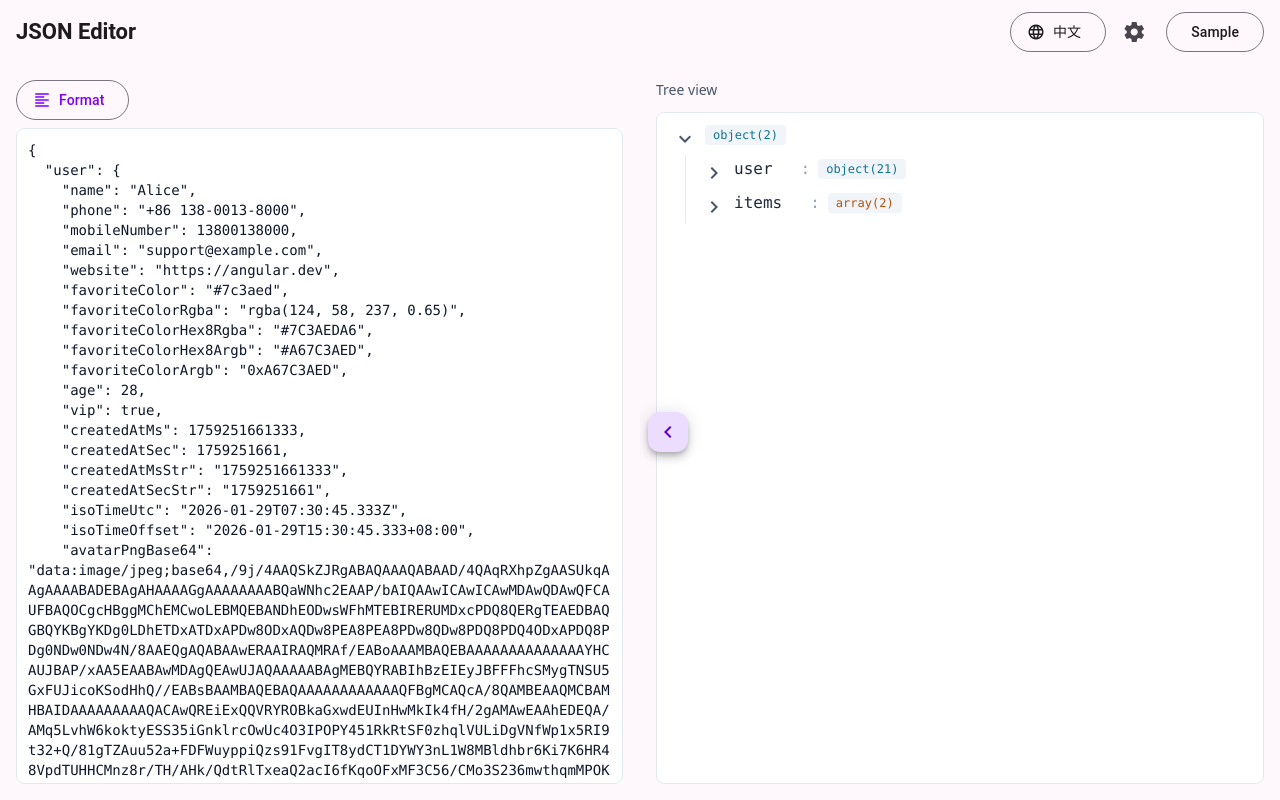
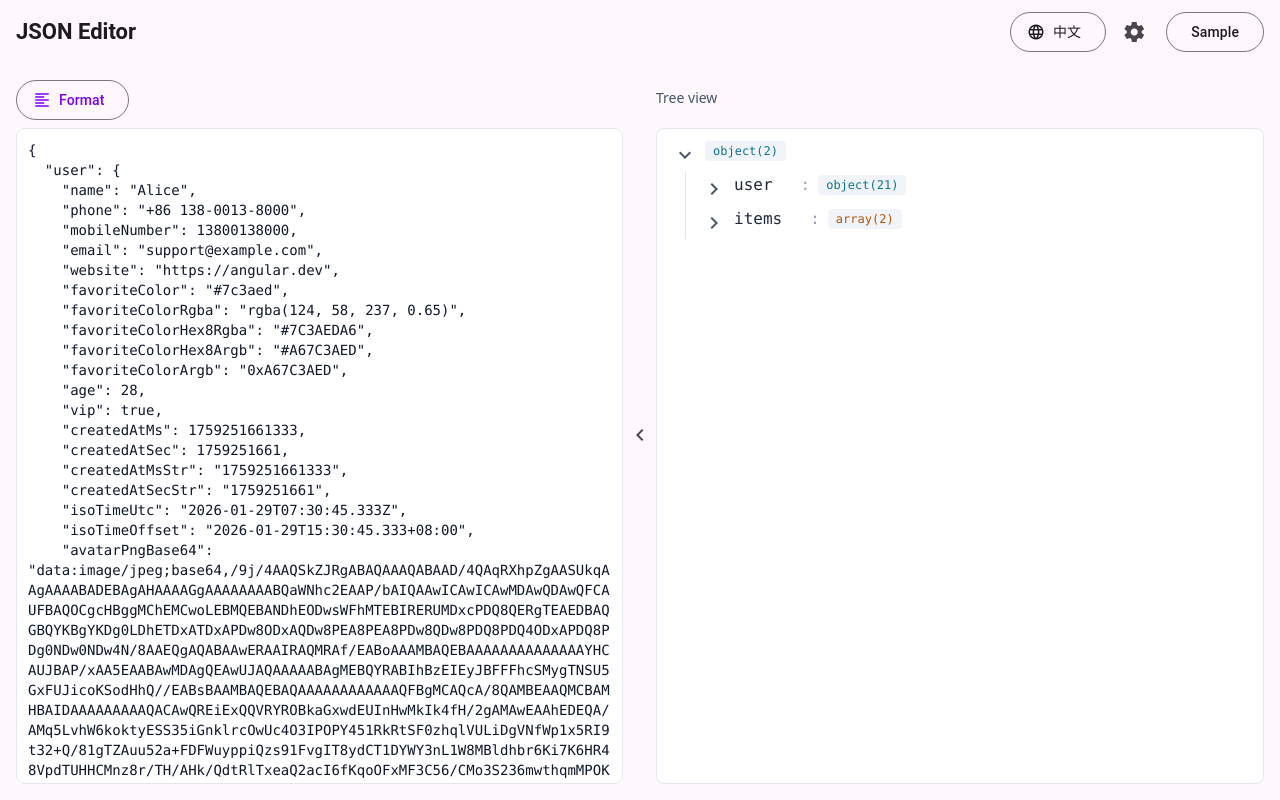
Before and after one commit to ijkzen/json-editor, an Angular app: page / in a window 1280 px wide. Built offline with nearby package versions, Linux system fonts and the light colour scheme.

Commit message:
fix: adjust layout and styling in app.html and json-text-editor.component.html for improved UI consistency

```diff
--- a/src/app/app.html
+++ b/src/app/app.html
@@ -16,14 +16,17 @@
 
 <mat-sidenav-container class="h-[calc(100vh-64px)] bg-slate-50 dark:bg-slate-950 relative">
   <mat-sidenav mode="side" [opened]="editorOpen()" [style.width.%]="50" [style.maxWidth.%]="50"
-    class="min-w-0 p-4 bg-slate-50 dark:bg-slate-950">
+    class="min-w-0 bg-slate-50 dark:bg-slate-950">
+    <div class="p-4 h-full">
       <app-json-text-editor #editor [text]="jsonText()" [error]="parseError()" (textChange)="onTextChange($event)"
         (format)="formatJson()" />
+    </div>
   </mat-sidenav>
 
-  <mat-sidenav-content class="p-4 h-full">
+  <mat-sidenav-content class="h-full">
+    <div class="p-4 h-full">
       <div class="h-full flex flex-col gap-3">
-      <div class="flex items-center gap-2">
+        <div class="flex items-center gap-2 min-h-[36px]">
           <div class="text-sm text-slate-600 dark:text-slate-300">{{ t('app.tree') }}</div>
           @if (parseError()) {
           <div class="text-xs px-2 py-0.5 rounded bg-red-100 text-red-700 dark:bg-red-950/40 dark:text-red-300"
@@ -37,12 +40,13 @@
           <app-json-tree class="h-full block" [value]="lastValidValue()" (navigateToPath)="onNavigateToPath($event)" />
         </div>
       </div>
+    </div>
+  </mat-sidenav-content>
+</mat-sidenav-container>
 
-    <button mat-mini-fab type="button" (click)="toggleEditor()" [attr.aria-label]="t('app.toggleEditor')"
+<button mat-icon-button type="button" (click)="toggleEditor()" [attr.aria-label]="t('app.toggleEditor')"
   [style.position]="'fixed'" [style.zIndex]="2000" [style.top]="'calc(64px + (100vh - 64px)/2)'"
-      [style.left]="editorOpen() ? '50vw' : '12px'"
-      [style.transform]="editorOpen() ? 'translate(8px, -50%)' : 'translate(0, -50%)'">
+  [style.left]="editorOpen() ? 'calc(50vw)' : '12px'"
+  [style.transform]="editorOpen() ? 'translate(-50%, -50%)' : 'translate(0, -50%)'">
   <mat-icon>{{ editorOpen() ? 'chevron_left' : 'chevron_right' }}</mat-icon>
 </button>
-  </mat-sidenav-content>
-</mat-sidenav-container>
--- a/src/app/components/json-text-editor/json-text-editor.component.html
+++ b/src/app/components/json-text-editor/json-text-editor.component.html
@@ -1,5 +1,5 @@
 <div class="h-full flex flex-col gap-2">
-    <div class="flex items-center gap-2">
+    <div class="flex items-center gap-2 min-h-[36px]">
         <button mat-stroked-button type="button" (click)="format.emit()">
             <mat-icon>format_align_left</mat-icon>
             {{ t('editor.format') }}
```
Lines whose indentation alone changed are shown as unchanged.
